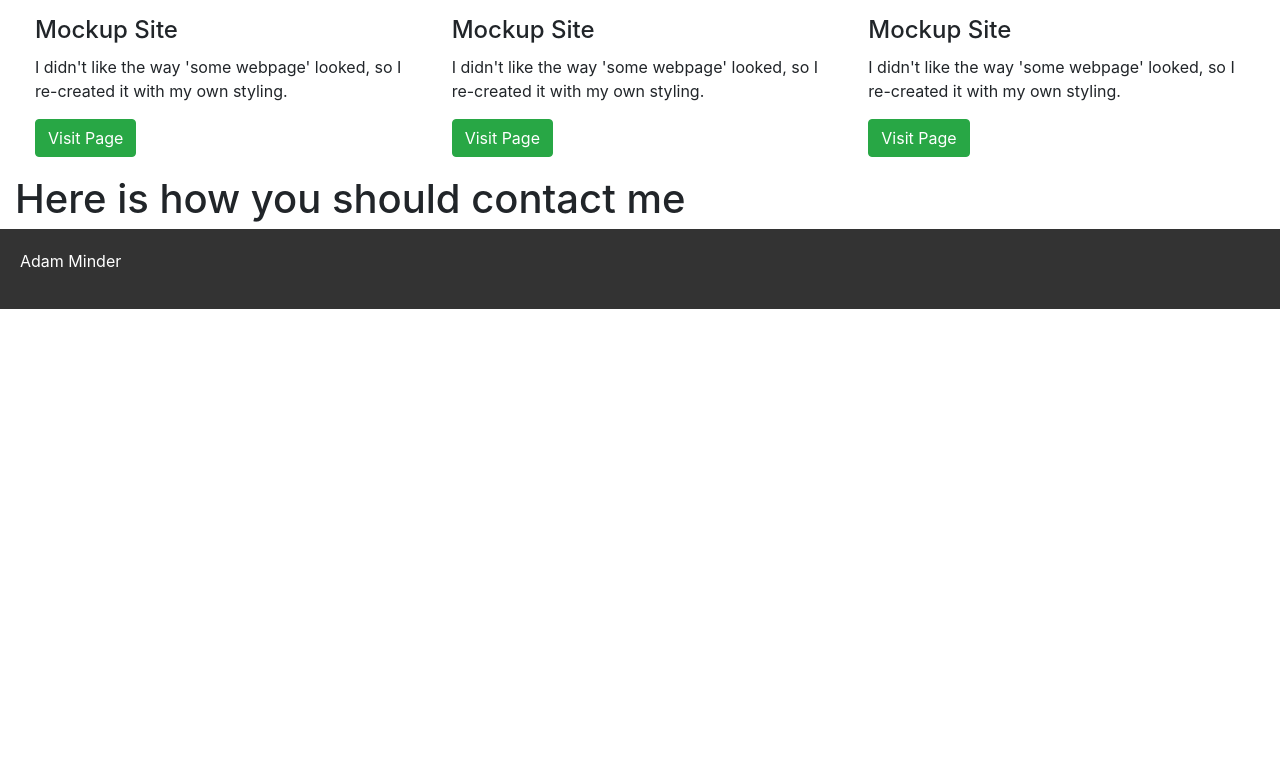
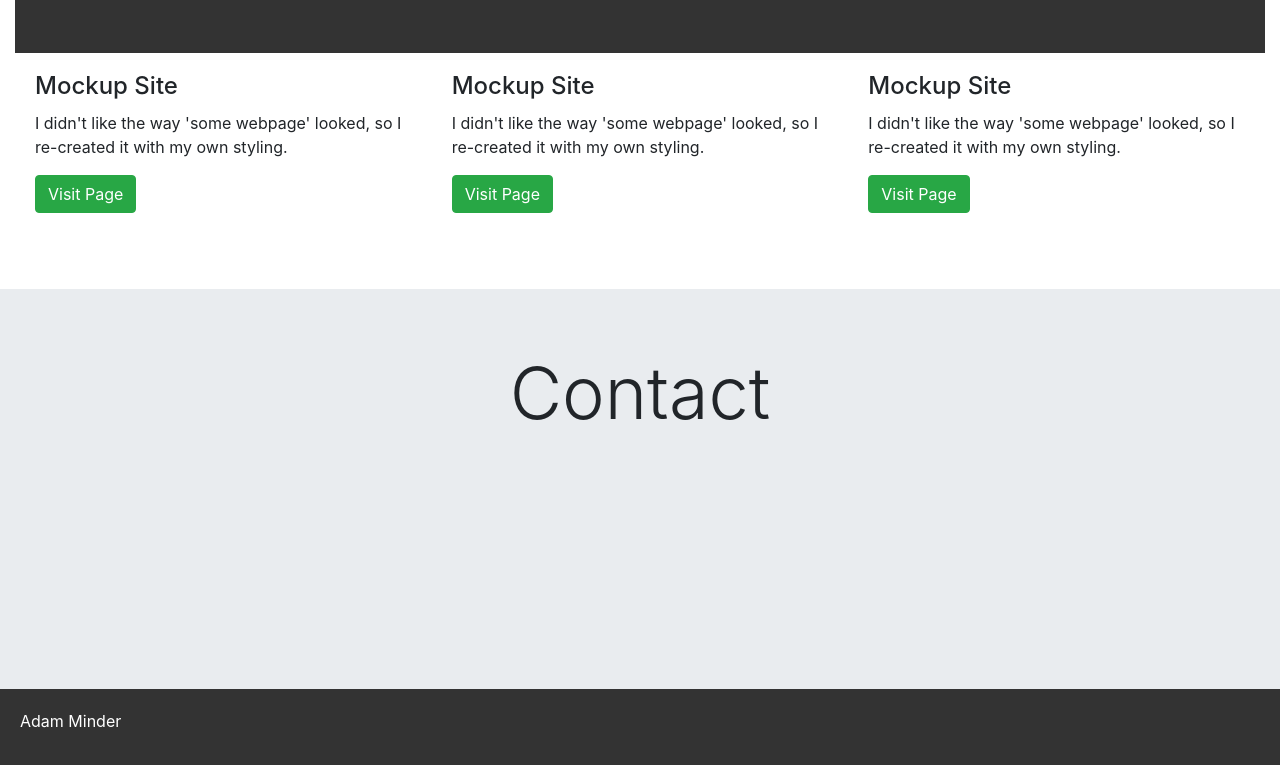
Before and after one commit to ZeroWR/aminder-portfolio, a plain HTML site: page aminder-portfolio/index.html in a window 1280 px wide. Shown: the part 1473-2238 px from the top of the page. Before the commit the page ends 1782 px from the top, so only its background shows below. Drawn offline with Linux system fonts and the light colour scheme; a script that the page names is missing.

Commit message:
End of Night Commit 11/2
- adjusted jumbotron height
- added brand image
- added temporary 'contact' jumbotron

```diff
--- a/aminder-portfolio/index.html
+++ b/aminder-portfolio/index.html
@@ -14,7 +14,7 @@
     <body>
 		<!-- NAVBAR -->
 		<nav class="navbar navbar-expand-md fixed-top navbar-dark">
-			<a href="#" class="navbar-brand">Adam Minder</a>
+			<a href="#" class="navbar-brand"><img src="/media/images/profile.jpg" alt="" style="width: 2rem; height: 2rem;"><div style="display:inline;padding-left: 1rem;">Adam Minder</div> </a>
 			<button class="navbar-toggler" type="button" data-toggle="collapse" data-target="#navbarSupportedContent" aria-controls="navbarSupportedContent" aria-expanded="false" aria-label="Toggle Navigation">
 				<span class="navbar-toggler-icon"></span>
 			</button>
@@ -35,7 +35,7 @@
 				</ul>
 			</div>
 		</nav>
-		<!-- JUMBOTRON -->
+		<!-- JUMBOTRON-TOP -->
 		<div class="jumbotron jumbotron-fluid">
 			<div class="container">
 				<h1 class="display-3 text-center">Portfolio of Adam Minder</h1>
@@ -107,10 +107,11 @@
 					</div>
 				</div>
 			</div>
-			<div class="row">
-				<div class="container-fluid">
-					<h1>Here is how you should contact me</h1>
-				</div>
+		</div>
+		<!-- JUMBOTRON-TOP -->
+		<div class="jumbotron jumbotron-fluid" style="margin-bottom:0px;">
+			<div class="container">
+				<h1 class="display-3 text-center">Contact</h1>
 			</div>
 		</div>
 		<footer class="footer">
--- a/aminder-portfolio/styles/custom.css
+++ b/aminder-portfolio/styles/custom.css
@@ -17,6 +17,10 @@ nav.navbar {
     margin-right: 0px!important;
 }
 
+#navbarSupportedContent ul li a {
+    padding: .5rem 1rem;
+}
+
 .footer {
     padding: 20px;
     background: #333;
@@ -29,4 +33,5 @@ nav.navbar {
 
 .jumbotron {
     height: 25rem;
+    margin-top: 3.5rem;
 }
```
Also changed, not shown: aminder-portfolio/media/images/profile.jpg (added).
